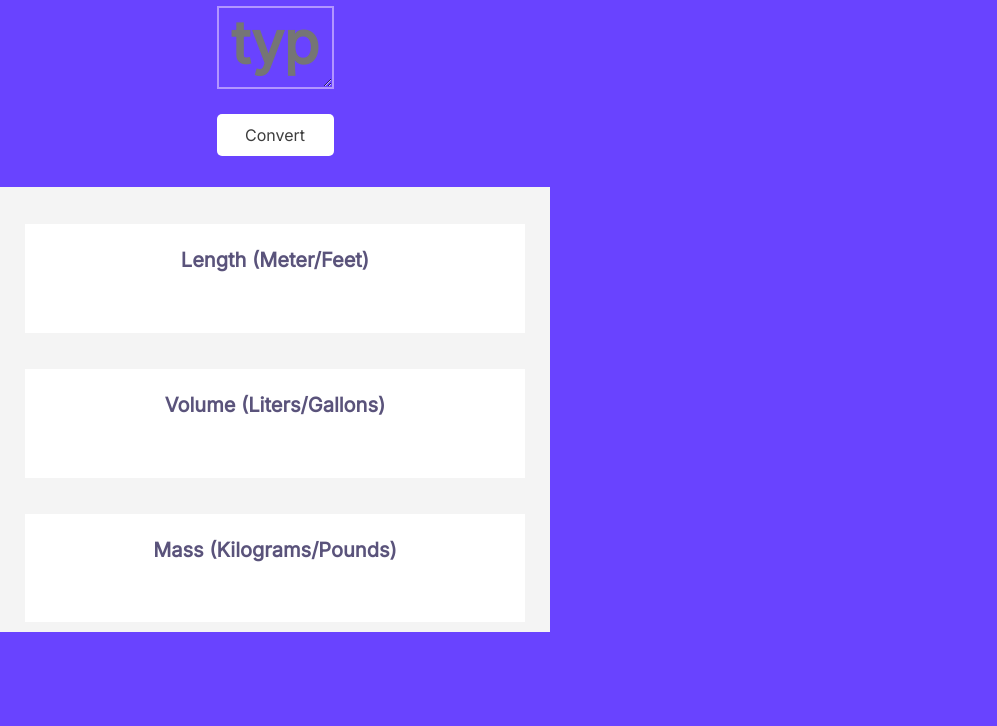
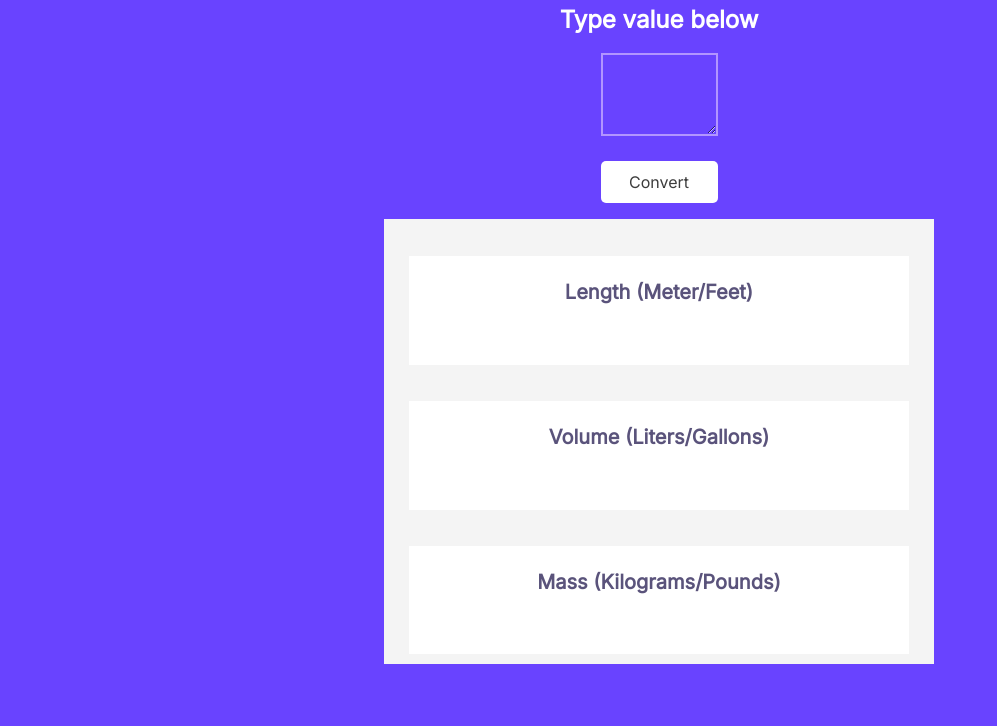
Before and after one commit to Neeltech92/Unit-Convertor, a website built with Vite: page index.html in a window 1280 px wide. Shown: the part 74-800 px from the top of the page, without its empty margins (0-997 px from the left). Built offline with nearby package versions, Linux system fonts and the light colour scheme.

Commit message:
orugiserje

```diff
--- a/index.css
+++ b/index.css
@@ -1,5 +1,5 @@
 body {
-    margin: 0;
+    margin: 0 30%;
     text-align: center;
     background: #6943FF;
     font-family: 'Inter', sans-serif;
@@ -26,6 +26,11 @@ body {
     width: 117px;
     height: 42px;
     border-radius: 5px;
+    cursor: pointer;
+}
+
+#convert-btn:active {
+    transform: scale(.9);
 }
 #input-el {
     border: 2px solid #B295FF;
@@ -44,6 +49,7 @@ body {
     height: 444px;
     padding-top: 1px;
     text-align: center;
+    margin-top: 2em;
 }
 .unit-section {
     width: 500px;
--- a/index.html
+++ b/index.html
@@ -8,7 +8,8 @@
     <body>
         <main class="main">
             <h1>Metric/Imperial Unit Conversion</h1>
-            <textarea id="input-el" placeholder="type value"></textarea>
+            <h2>Type value below</h2>
+            <textarea id="input-el"></textarea>
             <button id="convert-btn">Convert</button>
         </main>
         <div class="container">
```
